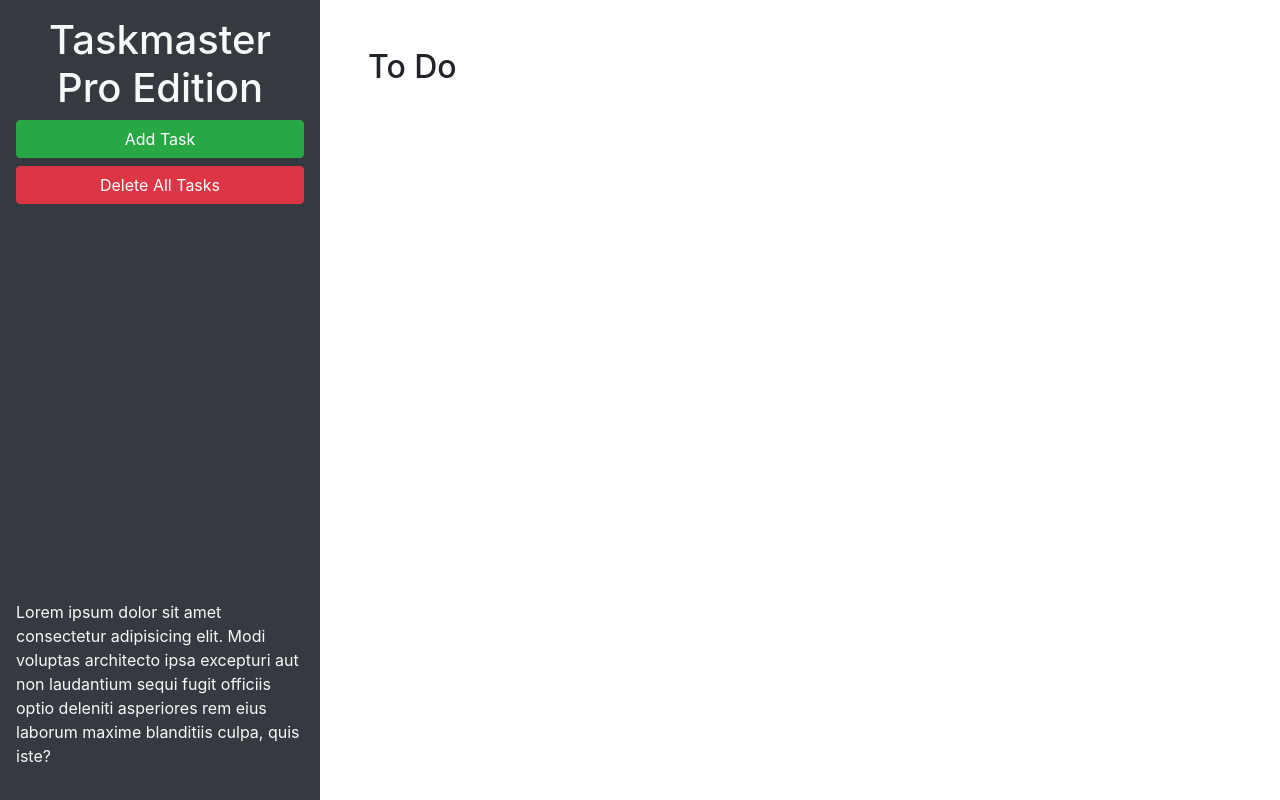
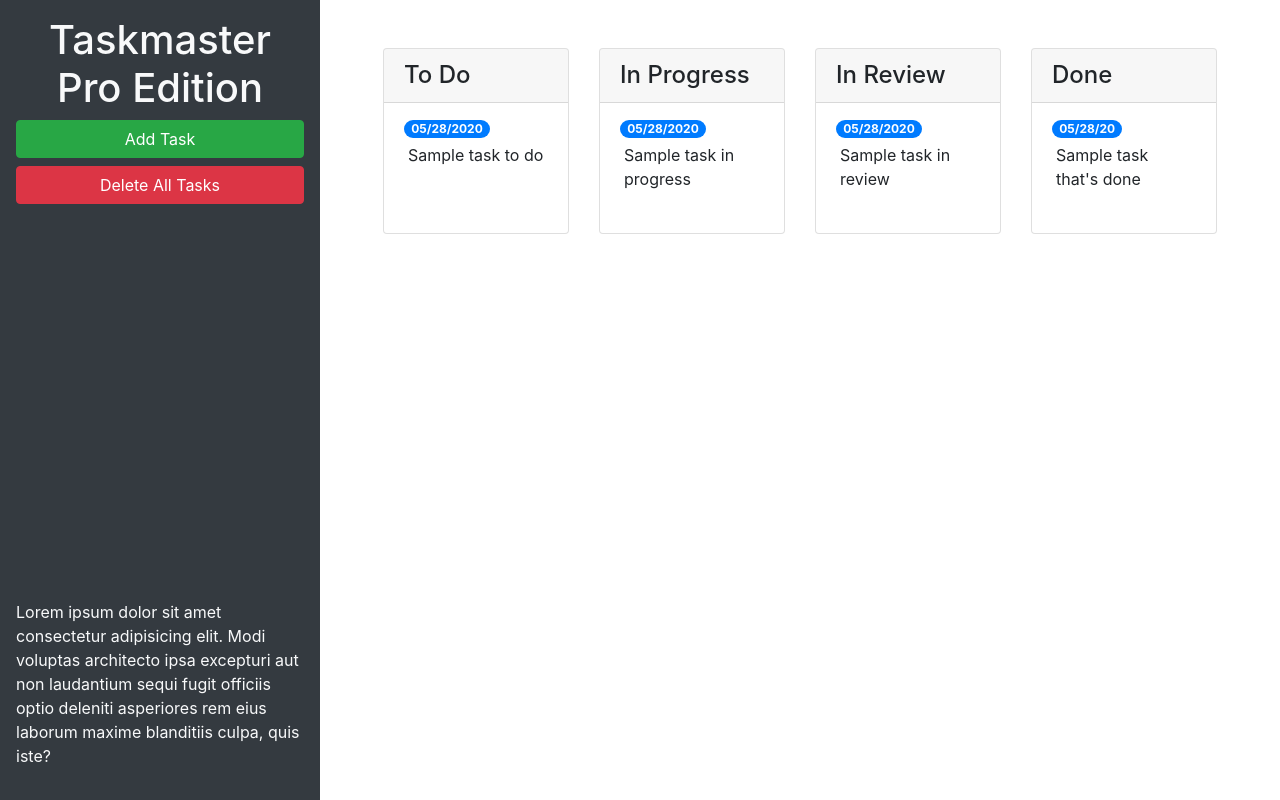
Before and after one commit to theprattler/taskmaster-pro, a plain HTML site: page taskmaster-starter/index.html in a window 1280 px wide. Drawn offline with nearby package versions, Linux system fonts and the light colour scheme.

Commit message:
added bootstrap components to task boxes and add task modal

```diff
--- a/taskmaster-starter/index.html
+++ b/taskmaster-starter/index.html
@@ -24,9 +24,63 @@
       </p>
     </header>
     <main class="col-12 col-lg-9">
-      <div class="m-5">
-        <h2>To Do</h2>
-        <ul id="list-toDo" class="list-group"> </ul>
+      <div class="m-5 row justify-content-around">
+        <!-- To Do Box -->
+        <div class="col-12 col-md-6 col-xl-3 mb-3">
+          <div class="card">
+            <h4 class="card-header">
+              To Do
+            </h4>
+            <ul id="list-toDo" class="list-group list-group-flush">
+              <li class="list-group-item">
+                <span class="badge badge-primary badge-pill">05/28/2020</span>
+                <p class="m-1">Sample task to do</p>
+              </li>
+            </ul>
+          </div>
+        </div>
+        <!-- In Progress Box -->
+        <div class="col-12 col-md-6 col-xl-3 mb-3">
+          <div class="card">
+            <h4 class="card-header">
+              In Progress
+            </h4>
+            <ul id="list-inProgress" class="list-group list-group-flush">
+              <li class="list-group-item">
+                <span class="badge badge-primary badge-pill">05/28/2020</span>
+                <p class="m-1">Sample task in progress</p>
+              </li>
+            </ul>
+          </div>
+        </div>
+        <!-- In Review Box -->
+        <div class="col-12 col-md-6 col-xl-3 mb-3">
+          <div class="card">
+            <h4 class="card-header">
+              In Review
+            </h4>
+            <ul id="list-inReview" class="list-group list-group-flush">
+              <li class="list-group-item">
+                <span class="badge badge-primary badge-pill">05/28/2020</span>
+                <p class="m-1">Sample task in review</p>
+              </li>
+            </ul>
+          </div>
+        </div>
+        <!-- Done Box -->
+        <div class="col-12 col-md-6 col-xl-3 mb-3">
+          <div class="card">
+            <h4 class="card-header">
+              Done
+            </h4>
+            <ul id="list-done" class="list-group list-group-flush">
+              <li class="list-group-item">
+                <span class="badge badge-primary badge-pill">05/28/20</span>
+                <p class="m-1">Sample task that's done</p>
+              </li>
+            </ul>
+          </div>
+        </div>
       </div>
     </main>
   </div>
@@ -46,11 +100,11 @@
           <form>
             <div class="form-group">
               <label for="modalTaskDescription">Task description</label>
-              <textarea id="modalTaskDescription" rows="3"></textarea>
+              <textarea id="modalTaskDescription" rows="3" class="form-control"></textarea>
             </div>
             <div class="form-group">
               <label for="modalDueDate">Due date</label>
-              <input type="text" id="modalDueDate" placeholder="mm/dd/yyyy" autocomplete="off" />
+              <input type="text" class="form-control" id="modalDueDate" placeholder="mm/dd/yyyy" autocomplete="off" />
             </div>
           </form>
         </div>
```
